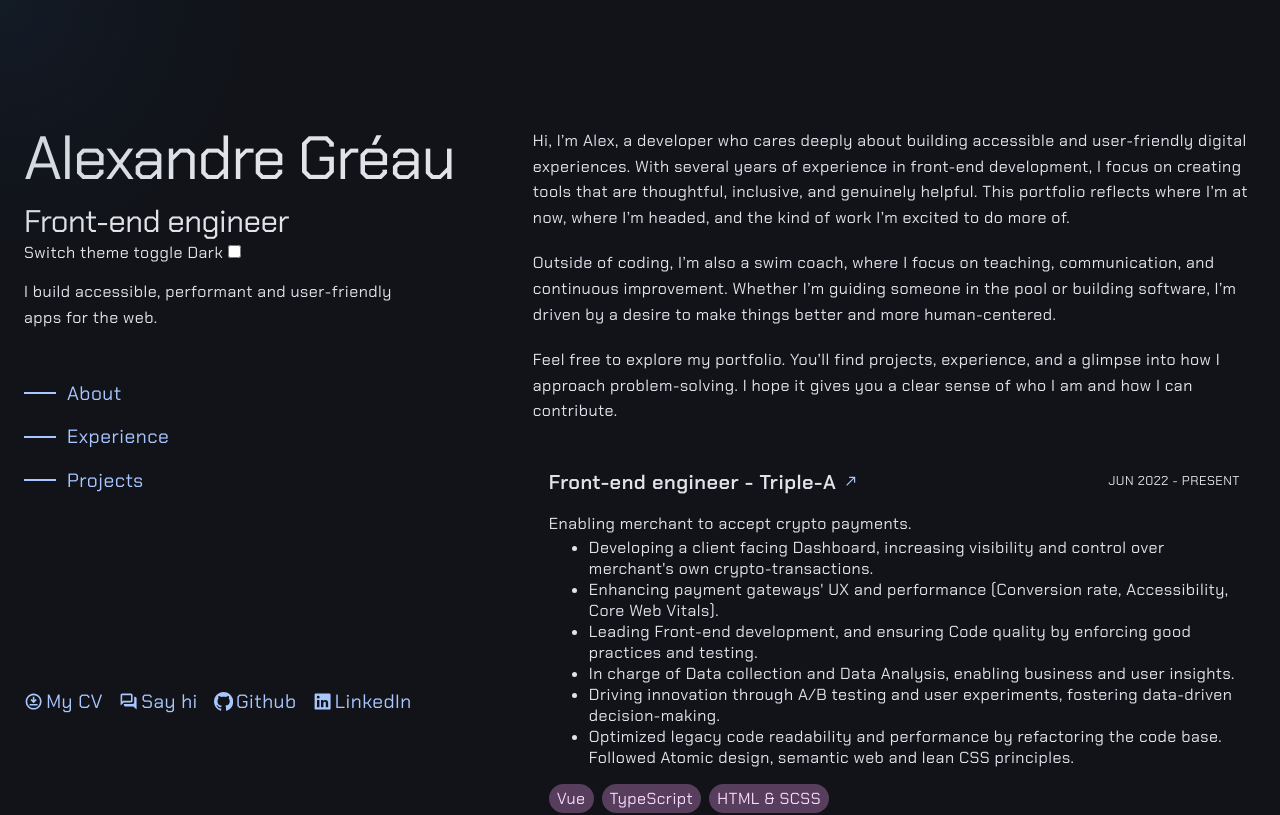
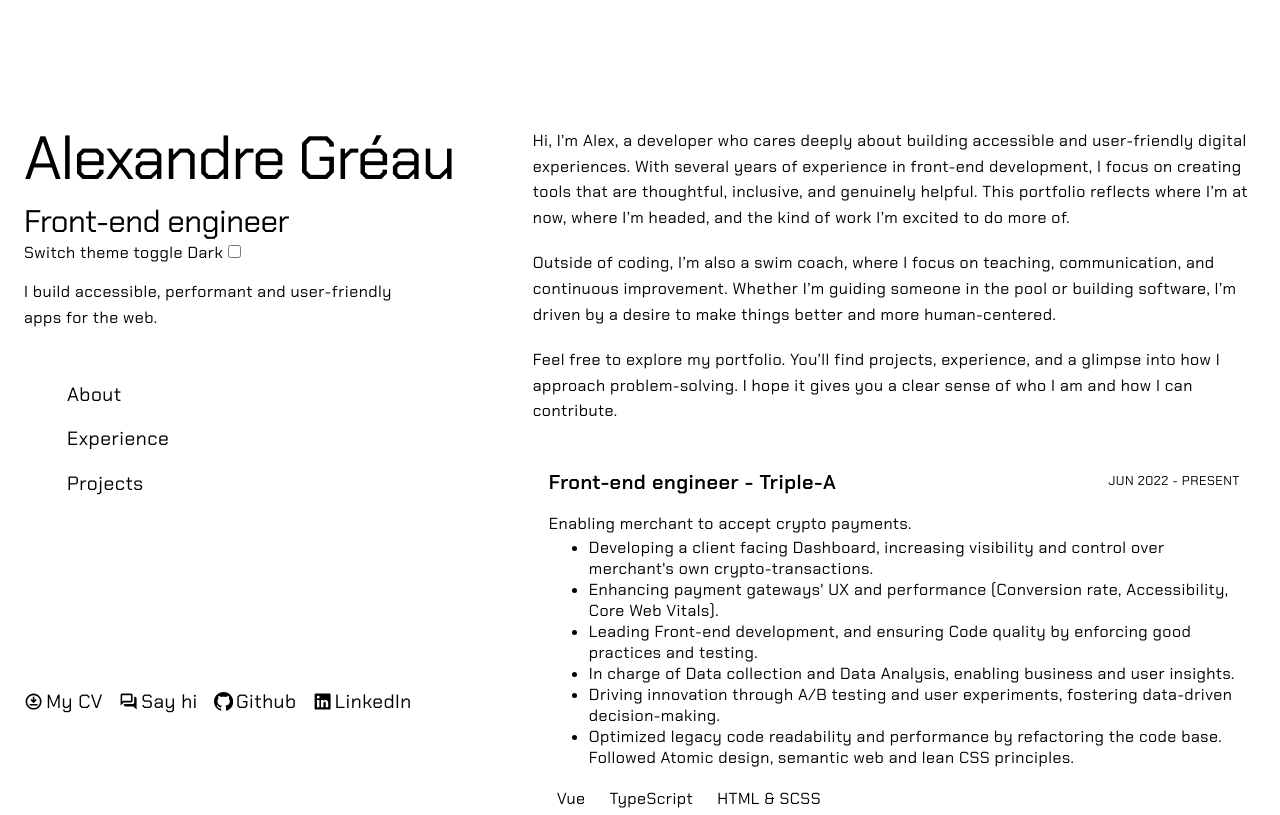
Before and after one commit to AlexGreau/Portfolio, a Vue app: page / in a window 1280 px wide. Shown: the top 815 px of the page. Built offline with nearby package versions, Linux system fonts and the light colour scheme.

Commit message:
fix: color values

```diff
--- a/src/App.vue
+++ b/src/App.vue
@@ -8,14 +8,9 @@
 
 <style lang="scss">
 #app {
-  // id used in mains.ts to mount
   display: flex;
   flex-direction: column;
   min-height: 100%;
-  // background-image: url('@/assets/img/background1_wave_style.svg');
-  // background-repeat: no-repeat;
-  // background-size: cover;
-  // background-position: center;
 }
 body {
   margin: 0px;
--- a/src/assets/base.css
+++ b/src/assets/base.css
@@ -1,60 +1,3 @@
-:root {
-  --color-primary: rgb(169 199 255);
-  --color-surface-tint: rgb(169 199 255);
-  --color-on-primary: rgb(8 48 95);
-  --color-primary-container: rgb(38 71 119);
-  --color-on-primary-container: rgb(214 227 255);
-  --color-secondary: rgb(189 199 220);
-  --color-on-secondary: rgb(39 49 65);
-  --color-secondary-container: rgb(62 71 88);
-  --color-on-secondary-container: rgb(217 227 249);
-  --color-tertiary: rgb(220 188 225);
-  --color-on-tertiary: rgb(62 40 69);
-  --color-tertiary-container: rgb(86 62 92);
-  --color-on-tertiary-container: rgb(249 216 254);
-  --color-error: rgb(255 180 171);
-  --color-on-error: rgb(105 0 5);
-  --color-error-container: rgb(147 0 10);
-  --color-on-error-container: rgb(255 218 214);
-  --color-background: rgb(17 19 24);
-  --color-on-background: rgb(226 226 233);
-  --color-surface: rgb(17 19 24);
-  --color-on-surface: rgb(226 226 233);
-  --color-surface-variant: rgb(68 71 78);
-  --color-on-surface-variant: rgb(196 198 207);
-  --color-outline: rgb(142 144 153);
-  --color-outline-variant: rgb(68 71 78);
-  --color-shadow: rgb(0 0 0);
-  --color-scrim: rgb(0 0 0);
-  --color-inverse-surface: rgb(226 226 233);
-  --color-inverse-on-surface: rgb(46 48 54);
-  --color-inverse-primary: rgb(64 95 144);
-  --color-primary-fixed: rgb(214 227 255);
-  --color-on-primary-fixed: rgb(0 27 61);
-  --color-primary-fixed-dim: rgb(169 199 255);
-  --color-on-primary-fixed-variant: rgb(38 71 119);
-  --color-secondary-fixed: rgb(217 227 249);
-  --color-on-secondary-fixed: rgb(18 28 43);
-  --color-secondary-fixed-dim: rgb(189 199 220);
-  --color-on-secondary-fixed-variant: rgb(62 71 88);
-  --color-tertiary-fixed: rgb(249 216 254);
-  --color-on-tertiary-fixed: rgb(40 19 47);
-  --color-tertiary-fixed-dim: rgb(220 188 225);
-  --color-on-tertiary-fixed-variant: rgb(86 62 92);
-  --color-surface-dim: rgb(17 19 24);
-  --color-surface-bright: rgb(55 57 62);
-  --color-surface-container-lowest: rgb(12 14 19);
-  --color-surface-container-low: rgb(25 28 32);
-  --color-surface-container: rgb(29 32 36);
-  --color-surface-container-high: rgb(40 42 47);
-  --color-surface-container-highest: rgb(51 53 58);
-  --extended-color-custom-color-color: rgb(164 201 254);
-  --extended-color-custom-color-on-color: rgb(0 49 93);
-  --extended-color-custom-color-color-container: rgb(32 72 118);
-  --extended-color-custom-color-on-color-container: rgb(211 227 255);
-  --halo-color: rgba(32, 72, 118, 0.15); /* --extended-color-custom-color-color-container */
-}
-
 /* semantic color variables for this project */
 :root {
   --typeface-brand: 'Chakra Petch';
@@ -64,73 +7,6 @@
   transition: all 0.3s ease-in-out;
 }
 
-@media (prefers-color-scheme: dark) {
-  :root {
-    --color-primary: rgb(64 95 144);
-    --color-surface-tint: rgb(64 95 144);
-    --color-on-primary: rgb(255 255 255);
-    --color-primary-container: rgb(214 227 255);
-    --color-on-primary-container: rgb(0 27 61);
-    --color-secondary: rgb(85 95 113);
-    --color-on-secondary: rgb(255 255 255);
-    --color-secondary-container: rgb(217 227 249);
-    --color-on-secondary-container: rgb(18 28 43);
-    --color-tertiary: rgb(111 86 117);
-    --color-on-tertiary: rgb(255 255 255);
-    --color-tertiary-container: rgb(249 216 254);
-    --color-on-tertiary-container: rgb(40 19 47);
-    --color-error: rgb(186 26 26);
-    --color-on-error: rgb(255 255 255);
-    --color-error-container: rgb(255 218 214);
-    --color-on-error-container: rgb(65 0 2);
-    --color-success: rgb(34 139 34);
-    --color-on-success: rgb(255 255 255);
-    --color-success-container: rgb(209 250 209);
-    --color-on-success-container: rgb(0 50 0);
-    --color-warning: rgb(255 165 0);
-    --color-on-warning: rgb(0 0 0);
-    --color-warning-container: rgb(255 244 214);
-    --color-on-warning-container: rgb(102 51 0);
-    --color-background: rgb(249 249 255);
-    --color-on-background: rgb(25 28 32);
-    --color-surface: rgb(249 249 255);
-    --color-on-surface: rgb(25 28 32);
-    --color-surface-variant: rgb(224 226 236);
-    --color-on-surface-variant: rgb(68 71 78);
-    --color-outline: rgb(116 119 127);
-    --color-outline-variant: rgb(196 198 207);
-    --color-shadow: rgb(0 0 0);
-    --color-scrim: rgb(0 0 0);
-    --color-inverse-surface: rgb(46 48 54);
-    --color-inverse-on-surface: rgb(240 240 247);
-    --color-inverse-primary: rgb(169 199 255);
-    --color-primary-fixed: rgb(214 227 255);
-    --color-on-primary-fixed: rgb(0 27 61);
-    --color-primary-fixed-dim: rgb(169 199 255);
-    --color-on-primary-fixed-variant: rgb(38 71 119);
-    --color-secondary-fixed: rgb(217 227 249);
-    --color-on-secondary-fixed: rgb(18 28 43);
-    --color-secondary-fixed-dim: rgb(189 199 220);
-    --color-on-secondary-fixed-variant: rgb(62 71 88);
-    --color-tertiary-fixed: rgb(249 216 254);
-    --color-on-tertiary-fixed: rgb(40 19 47);
-    --color-tertiary-fixed-dim: rgb(220 188 225);
-    --color-on-tertiary-fixed-variant: rgb(86 62 92);
-    --color-surface-dim: rgb(217 217 224);
-    --color-surface-bright: rgb(249 249 255);
-    --color-surface-container-lowest: rgb(255 255 255);
-    --color-surface-container-low: rgb(243 243 250);
-    --color-surface-container: rgb(237 237 244);
-    --color-surface-container-high: rgb(231 232 238);
-    --color-surface-container-highest: rgb(226 226 233);
-    --extended-color-custom-color-color: rgb(58 96 143);
-    --extended-color-custom-color-on-color: rgb(255 255 255);
-    --extended-color-custom-color-color-container: rgb(211 227 255);
-    --extended-color-custom-color-on-color-container: rgb(0 28 57);
-    --halo-color: rgba(211, 227, 255, 0.15);
-  }
-}
-
 *,
 *::before,
 *::after {
--- a/src/assets/main.scss
+++ b/src/assets/main.scss
@@ -3,6 +3,8 @@
 @use '@/assets/components/card.scss' as *;
 @use '@/assets/components/button.scss' as *;
 @use '@/assets/components/link.scss' as *;
+@import '@/assets/themes/light.css';
+@import '@/assets/themes/dark.css';
 @import './base.css';
 
 #app-wrapper {
--- a/src/assets/themes/dark.css
+++ b/src/assets/themes/dark.css
@@ -1,55 +1,56 @@
 .dark {
-  --md-sys-color-primary: rgb(169 199 255);
-  --md-sys-color-surface-tint: rgb(169 199 255);
-  --md-sys-color-on-primary: rgb(8 48 95);
-  --md-sys-color-primary-container: rgb(38 71 119);
-  --md-sys-color-on-primary-container: rgb(214 227 255);
-  --md-sys-color-secondary: rgb(189 199 220);
-  --md-sys-color-on-secondary: rgb(39 49 65);
-  --md-sys-color-secondary-container: rgb(62 71 88);
-  --md-sys-color-on-secondary-container: rgb(217 227 249);
-  --md-sys-color-tertiary: rgb(220 188 225);
-  --md-sys-color-on-tertiary: rgb(62 40 69);
-  --md-sys-color-tertiary-container: rgb(86 62 92);
-  --md-sys-color-on-tertiary-container: rgb(249 216 254);
-  --md-sys-color-error: rgb(255 180 171);
-  --md-sys-color-on-error: rgb(105 0 5);
-  --md-sys-color-error-container: rgb(147 0 10);
-  --md-sys-color-on-error-container: rgb(255 218 214);
-  --md-sys-color-background: rgb(17 19 24);
-  --md-sys-color-on-background: rgb(226 226 233);
-  --md-sys-color-surface: rgb(17 19 24);
-  --md-sys-color-on-surface: rgb(226 226 233);
-  --md-sys-color-surface-variant: rgb(68 71 78);
-  --md-sys-color-on-surface-variant: rgb(196 198 207);
-  --md-sys-color-outline: rgb(142 144 153);
-  --md-sys-color-outline-variant: rgb(68 71 78);
-  --md-sys-color-shadow: rgb(0 0 0);
-  --md-sys-color-scrim: rgb(0 0 0);
-  --md-sys-color-inverse-surface: rgb(226 226 233);
-  --md-sys-color-inverse-on-surface: rgb(46 48 54);
-  --md-sys-color-inverse-primary: rgb(64 95 144);
-  --md-sys-color-primary-fixed: rgb(214 227 255);
-  --md-sys-color-on-primary-fixed: rgb(0 27 61);
-  --md-sys-color-primary-fixed-dim: rgb(169 199 255);
-  --md-sys-color-on-primary-fixed-variant: rgb(38 71 119);
-  --md-sys-color-secondary-fixed: rgb(217 227 249);
-  --md-sys-color-on-secondary-fixed: rgb(18 28 43);
-  --md-sys-color-secondary-fixed-dim: rgb(189 199 220);
-  --md-sys-color-on-secondary-fixed-variant: rgb(62 71 88);
-  --md-sys-color-tertiary-fixed: rgb(249 216 254);
-  --md-sys-color-on-tertiary-fixed: rgb(40 19 47);
-  --md-sys-color-tertiary-fixed-dim: rgb(220 188 225);
-  --md-sys-color-on-tertiary-fixed-variant: rgb(86 62 92);
-  --md-sys-color-surface-dim: rgb(17 19 24);
-  --md-sys-color-surface-bright: rgb(55 57 62);
-  --md-sys-color-surface-container-lowest: rgb(12 14 19);
-  --md-sys-color-surface-container-low: rgb(25 28 32);
-  --md-sys-color-surface-container: rgb(29 32 36);
-  --md-sys-color-surface-container-high: rgb(40 42 47);
-  --md-sys-color-surface-container-highest: rgb(51 53 58);
-  --md-extended-color-custom-color-color: rgb(164 201 254);
-  --md-extended-color-custom-color-on-color: rgb(0 49 93);
-  --md-extended-color-custom-color-color-container: rgb(32 72 118);
-  --md-extended-color-custom-color-on-color-container: rgb(211 227 255);
+  --color-primary: rgb(169 199 255);
+  --color-surface-tint: rgb(169 199 255);
+  --color-on-primary: rgb(8 48 95);
+  --color-primary-container: rgb(38 71 119);
+  --color-on-primary-container: rgb(214 227 255);
+  --color-secondary: rgb(189 199 220);
+  --color-on-secondary: rgb(39 49 65);
+  --color-secondary-container: rgb(62 71 88);
+  --color-on-secondary-container: rgb(217 227 249);
+  --color-tertiary: rgb(220 188 225);
+  --color-on-tertiary: rgb(62 40 69);
+  --color-tertiary-container: rgb(86 62 92);
+  --color-on-tertiary-container: rgb(249 216 254);
+  --color-error: rgb(255 180 171);
+  --color-on-error: rgb(105 0 5);
+  --color-error-container: rgb(147 0 10);
+  --color-on-error-container: rgb(255 218 214);
+  --color-background: rgb(17 19 24);
+  --color-on-background: rgb(226 226 233);
+  --color-surface: rgb(17 19 24);
+  --color-on-surface: rgb(226 226 233);
+  --color-surface-variant: rgb(68 71 78);
+  --color-on-surface-variant: rgb(196 198 207);
+  --color-outline: rgb(142 144 153);
+  --color-outline-variant: rgb(68 71 78);
+  --color-shadow: rgb(0 0 0);
+  --color-scrim: rgb(0 0 0);
+  --color-inverse-surface: rgb(226 226 233);
+  --color-inverse-on-surface: rgb(46 48 54);
+  --color-inverse-primary: rgb(64 95 144);
+  --color-primary-fixed: rgb(214 227 255);
+  --color-on-primary-fixed: rgb(0 27 61);
+  --color-primary-fixed-dim: rgb(169 199 255);
+  --color-on-primary-fixed-variant: rgb(38 71 119);
+  --color-secondary-fixed: rgb(217 227 249);
+  --color-on-secondary-fixed: rgb(18 28 43);
+  --color-secondary-fixed-dim: rgb(189 199 220);
+  --color-on-secondary-fixed-variant: rgb(62 71 88);
+  --color-tertiary-fixed: rgb(249 216 254);
+  --color-on-tertiary-fixed: rgb(40 19 47);
+  --color-tertiary-fixed-dim: rgb(220 188 225);
+  --color-on-tertiary-fixed-variant: rgb(86 62 92);
+  --color-surface-dim: rgb(17 19 24);
+  --color-surface-bright: rgb(55 57 62);
+  --color-surface-container-lowest: rgb(12 14 19);
+  --color-surface-container-low: rgb(25 28 32);
+  --color-surface-container: rgb(29 32 36);
+  --color-surface-container-high: rgb(40 42 47);
+  --color-surface-container-highest: rgb(51 53 58);
+  --extended-color-custom-color-color: rgb(164 201 254);
+  --extended-color-custom-color-on-color: rgb(0 49 93);
+  --extended-color-custom-color-color-container: rgb(32 72 118);
+  --extended-color-custom-color-on-color-container: rgb(211 227 255);
+  --halo-color: rgba(32, 72, 118, 0.15); /* --extended-color-custom-color-color-container */
 }
--- a/src/assets/themes/light.css
+++ b/src/assets/themes/light.css
@@ -1,55 +1,64 @@
 .light {
-  --md-sys-color-primary: rgb(64 95 144);
-  --md-sys-color-surface-tint: rgb(64 95 144);
-  --md-sys-color-on-primary: rgb(255 255 255);
-  --md-sys-color-primary-container: rgb(214 227 255);
-  --md-sys-color-on-primary-container: rgb(0 27 61);
-  --md-sys-color-secondary: rgb(85 95 113);
-  --md-sys-color-on-secondary: rgb(255 255 255);
-  --md-sys-color-secondary-container: rgb(217 227 249);
-  --md-sys-color-on-secondary-container: rgb(18 28 43);
-  --md-sys-color-tertiary: rgb(111 86 117);
-  --md-sys-color-on-tertiary: rgb(255 255 255);
-  --md-sys-color-tertiary-container: rgb(249 216 254);
-  --md-sys-color-on-tertiary-container: rgb(40 19 47);
-  --md-sys-color-error: rgb(186 26 26);
-  --md-sys-color-on-error: rgb(255 255 255);
-  --md-sys-color-error-container: rgb(255 218 214);
-  --md-sys-color-on-error-container: rgb(65 0 2);
-  --md-sys-color-background: rgb(249 249 255);
-  --md-sys-color-on-background: rgb(25 28 32);
-  --md-sys-color-surface: rgb(249 249 255);
-  --md-sys-color-on-surface: rgb(25 28 32);
-  --md-sys-color-surface-variant: rgb(224 226 236);
-  --md-sys-color-on-surface-variant: rgb(68 71 78);
-  --md-sys-color-outline: rgb(116 119 127);
-  --md-sys-color-outline-variant: rgb(196 198 207);
-  --md-sys-color-shadow: rgb(0 0 0);
-  --md-sys-color-scrim: rgb(0 0 0);
-  --md-sys-color-inverse-surface: rgb(46 48 54);
-  --md-sys-color-inverse-on-surface: rgb(240 240 247);
-  --md-sys-color-inverse-primary: rgb(169 199 255);
-  --md-sys-color-primary-fixed: rgb(214 227 255);
-  --md-sys-color-on-primary-fixed: rgb(0 27 61);
-  --md-sys-color-primary-fixed-dim: rgb(169 199 255);
-  --md-sys-color-on-primary-fixed-variant: rgb(38 71 119);
-  --md-sys-color-secondary-fixed: rgb(217 227 249);
-  --md-sys-color-on-secondary-fixed: rgb(18 28 43);
-  --md-sys-color-secondary-fixed-dim: rgb(189 199 220);
-  --md-sys-color-on-secondary-fixed-variant: rgb(62 71 88);
-  --md-sys-color-tertiary-fixed: rgb(249 216 254);
-  --md-sys-color-on-tertiary-fixed: rgb(40 19 47);
-  --md-sys-color-tertiary-fixed-dim: rgb(220 188 225);
-  --md-sys-color-on-tertiary-fixed-variant: rgb(86 62 92);
-  --md-sys-color-surface-dim: rgb(217 217 224);
-  --md-sys-color-surface-bright: rgb(249 249 255);
-  --md-sys-color-surface-container-lowest: rgb(255 255 255);
-  --md-sys-color-surface-container-low: rgb(243 243 250);
-  --md-sys-color-surface-container: rgb(237 237 244);
-  --md-sys-color-surface-container-high: rgb(231 232 238);
-  --md-sys-color-surface-container-highest: rgb(226 226 233);
-  --md-extended-color-custom-color-color: rgb(58 96 143);
-  --md-extended-color-custom-color-on-color: rgb(255 255 255);
-  --md-extended-color-custom-color-color-container: rgb(211 227 255);
-  --md-extended-color-custom-color-on-color-container: rgb(0 28 57);
+  --color-primary: rgb(64 95 144);
+  --color-surface-tint: rgb(64 95 144);
+  --color-on-primary: rgb(255 255 255);
+  --color-primary-container: rgb(214 227 255);
+  --color-on-primary-container: rgb(0 27 61);
+  --color-secondary: rgb(85 95 113);
+  --color-on-secondary: rgb(255 255 255);
+  --color-secondary-container: rgb(217 227 249);
+  --color-on-secondary-container: rgb(18 28 43);
+  --color-tertiary: rgb(111 86 117);
+  --color-on-tertiary: rgb(255 255 255);
+  --color-tertiary-container: rgb(249 216 254);
+  --color-on-tertiary-container: rgb(40 19 47);
+  --color-error: rgb(186 26 26);
+  --color-on-error: rgb(255 255 255);
+  --color-error-container: rgb(255 218 214);
+  --color-on-error-container: rgb(65 0 2);
+  --color-success: rgb(34 139 34);
+  --color-on-success: rgb(255 255 255);
+  --color-success-container: rgb(209 250 209);
+  --color-on-success-container: rgb(0 50 0);
+  --color-warning: rgb(255 165 0);
+  --color-on-warning: rgb(0 0 0);
+  --color-warning-container: rgb(255 244 214);
+  --color-on-warning-container: rgb(102 51 0);
+  --color-background: rgb(249 249 255);
+  --color-on-background: rgb(25 28 32);
+  --color-surface: rgb(249 249 255);
+  --color-on-surface: rgb(25 28 32);
+  --color-surface-variant: rgb(224 226 236);
+  --color-on-surface-variant: rgb(68 71 78);
+  --color-outline: rgb(116 119 127);
+  --color-outline-variant: rgb(196 198 207);
+  --color-shadow: rgb(0 0 0);
+  --color-scrim: rgb(0 0 0);
+  --color-inverse-surface: rgb(46 48 54);
+  --color-inverse-on-surface: rgb(240 240 247);
+  --color-inverse-primary: rgb(169 199 255);
+  --color-primary-fixed: rgb(214 227 255);
+  --color-on-primary-fixed: rgb(0 27 61);
+  --color-primary-fixed-dim: rgb(169 199 255);
+  --color-on-primary-fixed-variant: rgb(38 71 119);
+  --color-secondary-fixed: rgb(217 227 249);
+  --color-on-secondary-fixed: rgb(18 28 43);
+  --color-secondary-fixed-dim: rgb(189 199 220);
+  --color-on-secondary-fixed-variant: rgb(62 71 88);
+  --color-tertiary-fixed: rgb(249 216 254);
+  --color-on-tertiary-fixed: rgb(40 19 47);
+  --color-tertiary-fixed-dim: rgb(220 188 225);
+  --color-on-tertiary-fixed-variant: rgb(86 62 92);
+  --color-surface-dim: rgb(217 217 224);
+  --color-surface-bright: rgb(249 249 255);
+  --color-surface-container-lowest: rgb(255 255 255);
+  --color-surface-container-low: rgb(243 243 250);
+  --color-surface-container: rgb(237 237 244);
+  --color-surface-container-high: rgb(231 232 238);
+  --color-surface-container-highest: rgb(226 226 233);
+  --extended-color-custom-color-color: rgb(58 96 143);
+  --extended-color-custom-color-on-color: rgb(255 255 255);
+  --extended-color-custom-color-color-container: rgb(211 227 255);
+  --extended-color-custom-color-on-color-container: rgb(0 28 57);
+  --halo-color: rgba(211, 227, 255, 0.15);
 }
```
